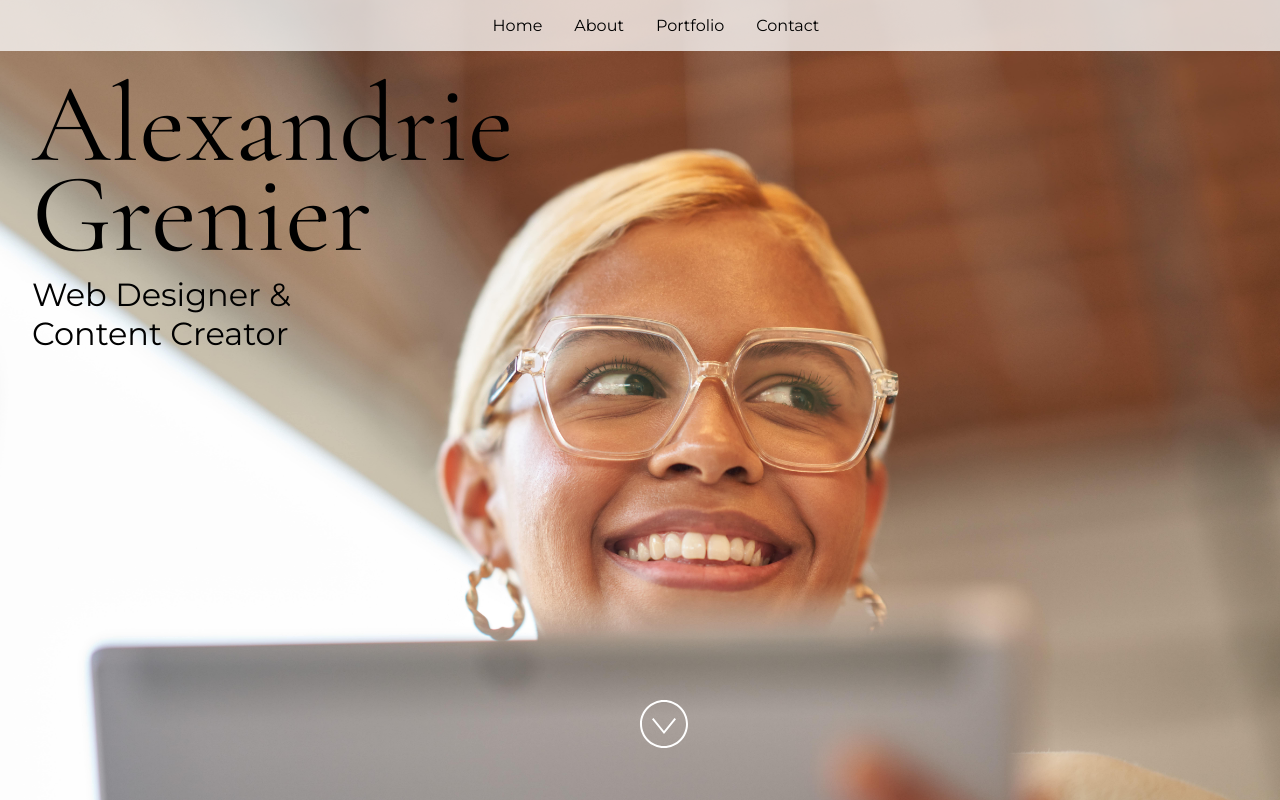
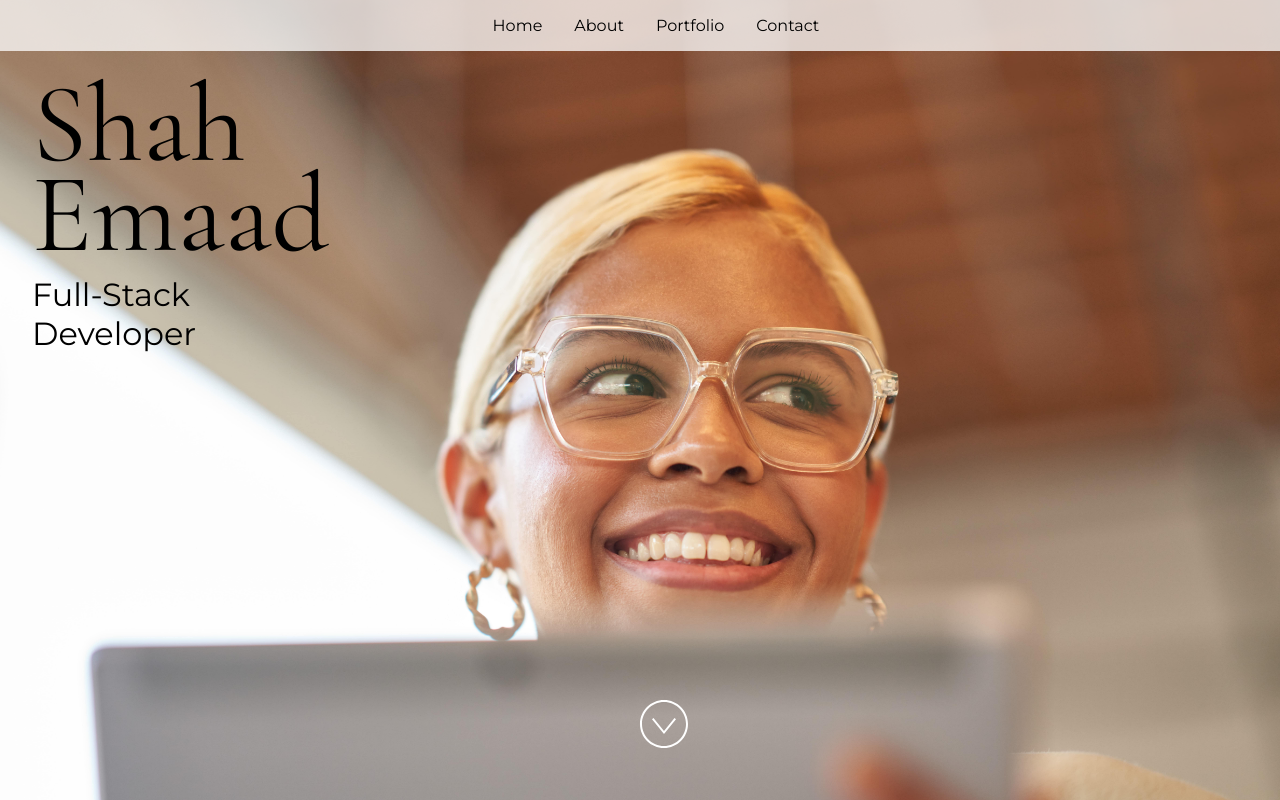
Before and after one commit to ShahEmaad/React_Portfolio, a React (Vite) app: page / in a window 1280 px wide. Built offline with nearby package versions, Linux system fonts and the light colour scheme.

Commit message:
Update App.jsx

```diff
--- a/src/App.jsx
+++ b/src/App.jsx
@@ -24,15 +24,15 @@ import "./styles.css";
  * If you don't have one of the social sites listed, leave it as an empty string.
  */
 const siteProps = {
-  name: "Alexandrie Grenier",
-  title: "Web Designer & Content Creator",
-  email: "alex@example.com",
-  gitHub: "microsoft",
-  instagram: "microsoft",
-  linkedIn: "satyanadella",
+  name: "Shah Emaad",
+  title: "Full-Stack Developer",
+  email: "shah.emaad121@gmail.com",
+  gitHub: "https://github.com/ShahEmaad",
+  instagram: "",
+  linkedIn: "https://www.linkedin.com/in/emaad-shah-b28579232/",
   medium: "",
-  twitter: "microsoft",
-  youTube: "Code",
+  twitter: "",
+  youTube: "",
 };
 
 const primaryColor = "#4E567E";
```
